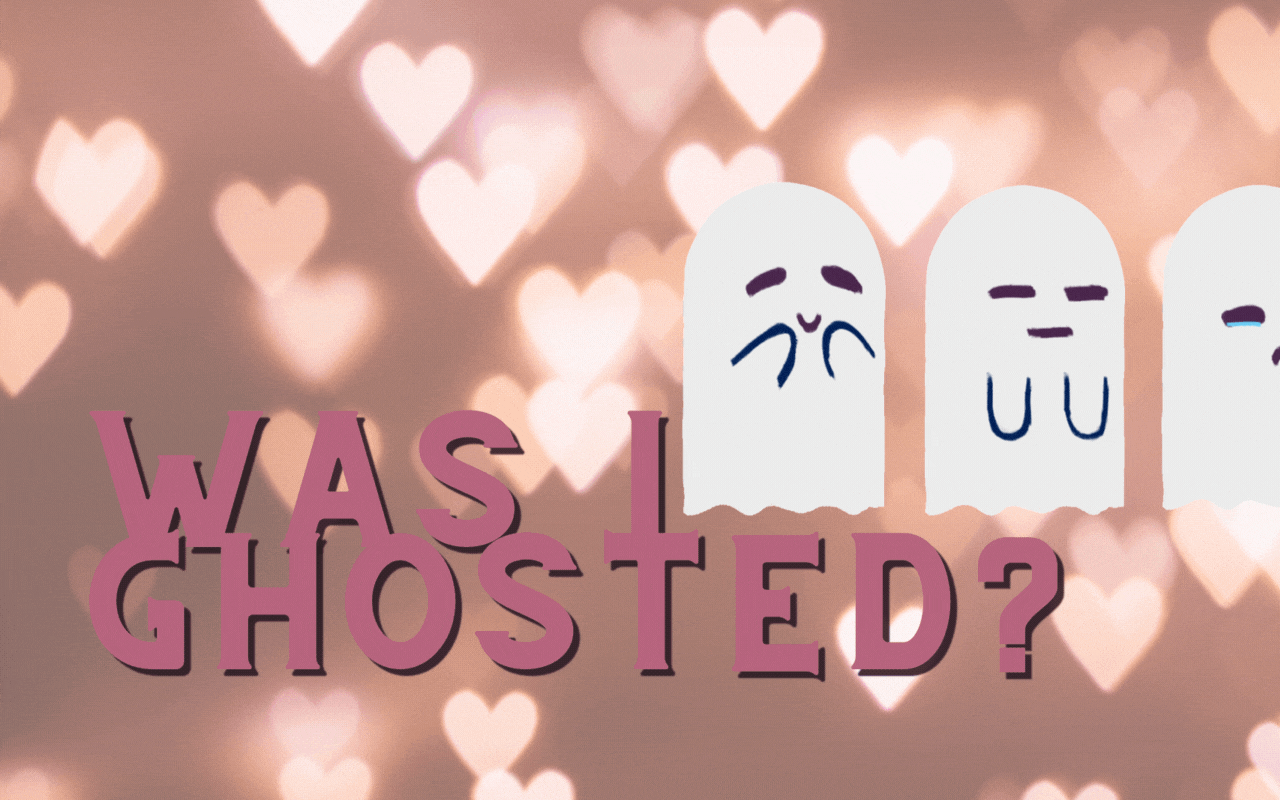
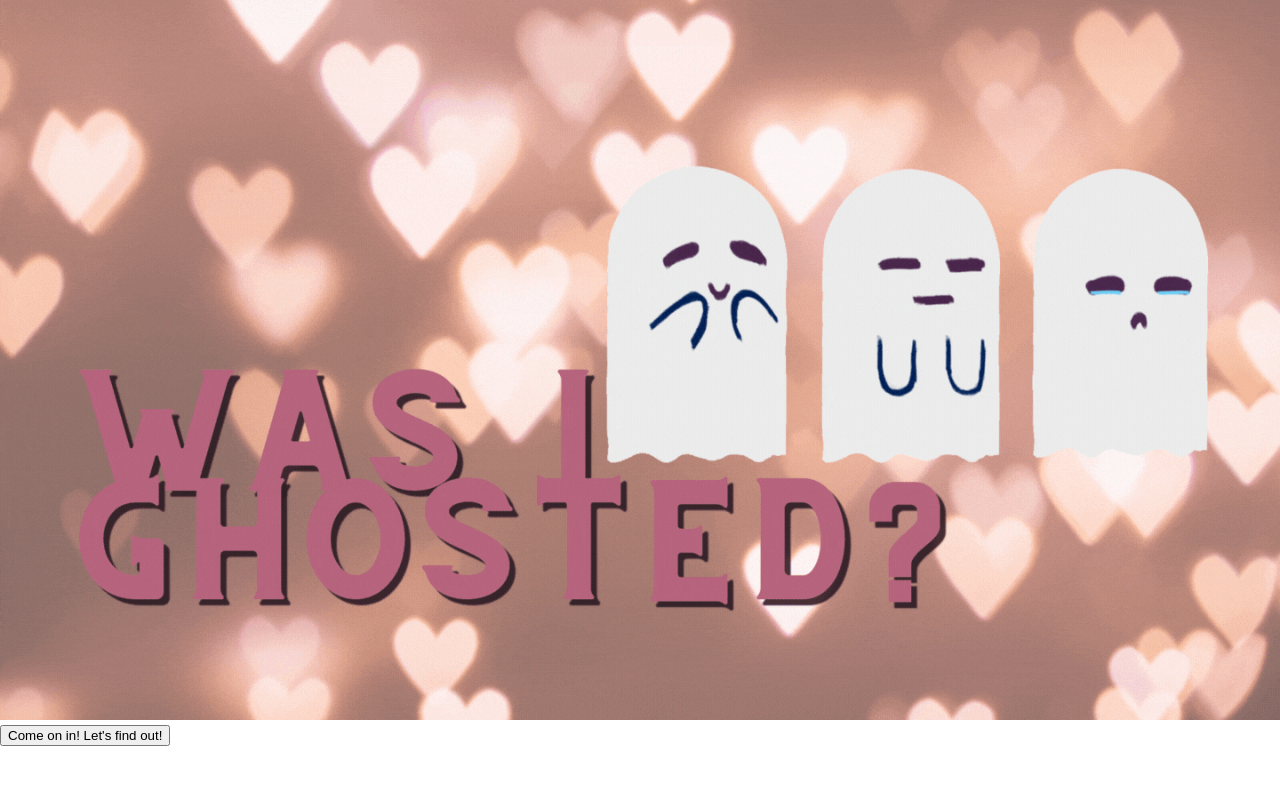
Before and after one commit to ChippyChoppy/was-i-ghosted, a React (Create React App) app: page /welcome in a window 1280 px wide. Built offline with nearby package versions, Linux system fonts and the light colour scheme.

Commit message:
results background photo working as background photo, just have to figure out div sizing/styling

```diff
--- a/src/App.css
+++ b/src/App.css
@@ -1,38 +1,3 @@
 .App {
   text-align: center;
 }
-
-.App-logo {
-  height: 40vmin;
-  pointer-events: none;
-}
-
-@media (prefers-reduced-motion: no-preference) {
-  .App-logo {
-    animation: App-logo-spin infinite 20s linear;
-  }
-}
-
-.App-header {
-  background-color: #282c34;
-  min-height: 100vh;
-  display: flex;
-  flex-direction: column;
-  align-items: center;
-  justify-content: center;
-  font-size: calc(10px + 2vmin);
-  color: white;
-}
-
-.App-link {
-  color: #61dafb;
-}
-
-@keyframes App-logo-spin {
-  from {
-    transform: rotate(0deg);
-  }
-  to {
-    transform: rotate(360deg);
-  }
-}
--- a/src/Components/BackgroundImage.js
+++ b/src/Components/BackgroundImage.js
@@ -1,26 +1,29 @@
 import React, { useState } from 'react'
-import { backgroundImages } from './JBackgroundImgs'
+// import { backgroundImages } from './JBackgroundImgs'
 import styled from 'styled-components'
 
-const RandomBackgroundImage = () => {
-    const [backgroundImg, setBackgroundImg] = useState(backgroundImages[Math.floor(Math.random() * backgroundImages.length)])
+const RandomBackgroundImage = ( {getImage }) => {
 
-    console.log(backgroundImg.imgUrl)
+    console.log(getImage)
     return (
-        <div>
-            <Background src={backgroundImg.imgUrl} alt={backgroundImg.alt} />
-            this is a photo
-        </div>
+        <Default>
+            <Background src={getImage.imgUrl} alt={getImage.alt} />
+        </Default>
     )
 }
 
 export default RandomBackgroundImage
 
+const Default = styled.div `
+    position: center
+    background-color: black;
+`
+
 const Background = styled.img `
-height: 100vh;
+height: auto;
 width: 100vw;
 background-position: center;
 background-repeat: no-repeat;
-background-size: cover;
+object-fit: cover;
 `
 // style={{ backgroundImage: `url({backgroundImg.imgUrl})`}}
--- a/src/Containers/Landing.js
+++ b/src/Containers/Landing.js
@@ -1,6 +1,4 @@
-import { getElementError } from '@testing-library/dom'
 import React from 'react'
-// import landingvideo from '../Videos/landingvideo.mp4'
 import ghosted from '../Images/ghosted.gif'
 import styled from 'styled-components'
 import { useHistory } from 'react-router-dom'
@@ -26,16 +24,11 @@ const Landing = () => {
 export default Landing
 
 const BackgroundImage = styled.img`
-  background-image: cover;
-  position: fixed;
-  ${'' /* position: absolute;  */}
-  top: 0;
-  left: 0;
-  right: 0;
-  bottom: 0;
-  margin: auto;
-  min-width: 50%;
-  min-height: 50%;
+  height: auto;
+  width: 100vw;
+  background-position: center;
+  background-repeat: no-repeat;
+  object-fit: cover;
 `
 
 const Bg = styled.div`
--- a/src/Containers/Results.js
+++ b/src/Containers/Results.js
@@ -1,42 +1,33 @@
 import React, { useState } from 'react'
 import { useHistory } from 'react-router-dom'
 import RandomBackgroundImage from '../Components/BackgroundImage'
-// import backgroundImages from '../backgroundImgs'
-// import BackgroundFolder from '../BackgroundImages'
+import { backgroundImages } from './JBackgroundImgs'
 import styled from 'styled-components'
 
 const Results = ({ resultsArr, isGhosted }) => {
     const history = useHistory()
     const [affirmation, setAffirmation] = useState(resultsArr[Math.floor(Math.random() * resultsArr.length)])
     console.log(resultsArr, isGhosted)
-    // const [backgroundImg, setBackgroundImg] = useState(backgroundImages[Math.floor(Math.random() * backgroundImages.length)])
+    const [backgroundImg, setBackgroundImg] = useState(backgroundImages[Math.floor(Math.random() * backgroundImages.length)])
+
 
     const ghostedResults = () => {
         setAffirmation(resultsArr[Math.floor(Math.random() * resultsArr.length)])
-        // setBackgroundImg(backgroundImages[Math.floor(Math.random() * backgroundImages.length)])
+        setBackgroundImg(backgroundImages[Math.floor(Math.random() * backgroundImages.length)])
     }
 
-    // let backgroundArr = ["https://images.unsplash.com/photo-1498931299472-f7a63a5a1cfa?ixid=MnwxMjA3fDB8MHxzZWFyY2h8M3x8ZmlyZXdvcmtzfGVufDB8fDB8fA%3D%3D&ixlib=rb-1.2.1&auto=format&fit=crop&w=500&q=60", "https://images.unsplash.com/photo-1548386135-b47fa5a79ae6?ixid=MnwxMjA3fDB8MHxzZWFyY2h8Nnx8ZmlyZXdvcmtzfGVufDB8fDB8fA%3D%3D&ixlib=rb-1.2.1&auto=format&fit=crop&w=500&q=60", "https://images.unsplash.com/photo-1535408913330-a71d0a3e29ba?ixid=MnwxMjA3fDB8MHxzZWFyY2h8MTB8fGZpcmV3b3Jrc3xlbnwwfHwwfHw%3D&ixlib=rb-1.2.1&auto=format&fit=crop&w=500&q=60"]
 
     return (
-        <div >
-            <div>
-                <RandomBackgroundImage />
-                {/* <img src={backgroundImg.imgUrl} /> */}
-                <h1>{isGhosted ? "Ghosted" : "Not Ghosted"}</h1>
-                <p>{affirmation}</p>
-                <button onClick={ghostedResults}>Validate me again plz</button>
-                <button onClick={() => history.push('/questions')}>back</button>
-            </div>
-
+        <div style={{
+            backgroundImage: `url("${backgroundImg.imgUrl}")`
+        }}>
+            {/* <RandomBackgroundImage getImage={backgroundImg}/> */}
+            <h1>{isGhosted ? "Ghosted" : "Not Ghosted"}</h1>
+            <p>{affirmation}</p>
+            <button onClick={ghostedResults}>Validate me again plz</button>
+            <button onClick={() => history.push('/questions')}>back</button>
         </div>
     )
 }
 
 export default Results
-
-// const BackgroundImage = styled.div`
-//   background-repeat: no-repeat;
-//   background-attachment: fixed;
-//   background-size: cover;
-// `
--- a/src/index.js
+++ b/src/index.js
@@ -2,7 +2,7 @@ import React from 'react';
 import ReactDOM from 'react-dom';
 import './index.css';
 import App from './App';
-import {BrowserRouter } from 'react-router-dom'
+import { BrowserRouter } from 'react-router-dom'
 
 ReactDOM.render(
   <BrowserRouter>
```
Also changed, not shown: public/logo512.png (deleted), src/Containers/JBackgroundImgs.js (renamed from src/Components/JBackgroundImgs.js), 1 other file (tests, documents, lock files or other folders).
